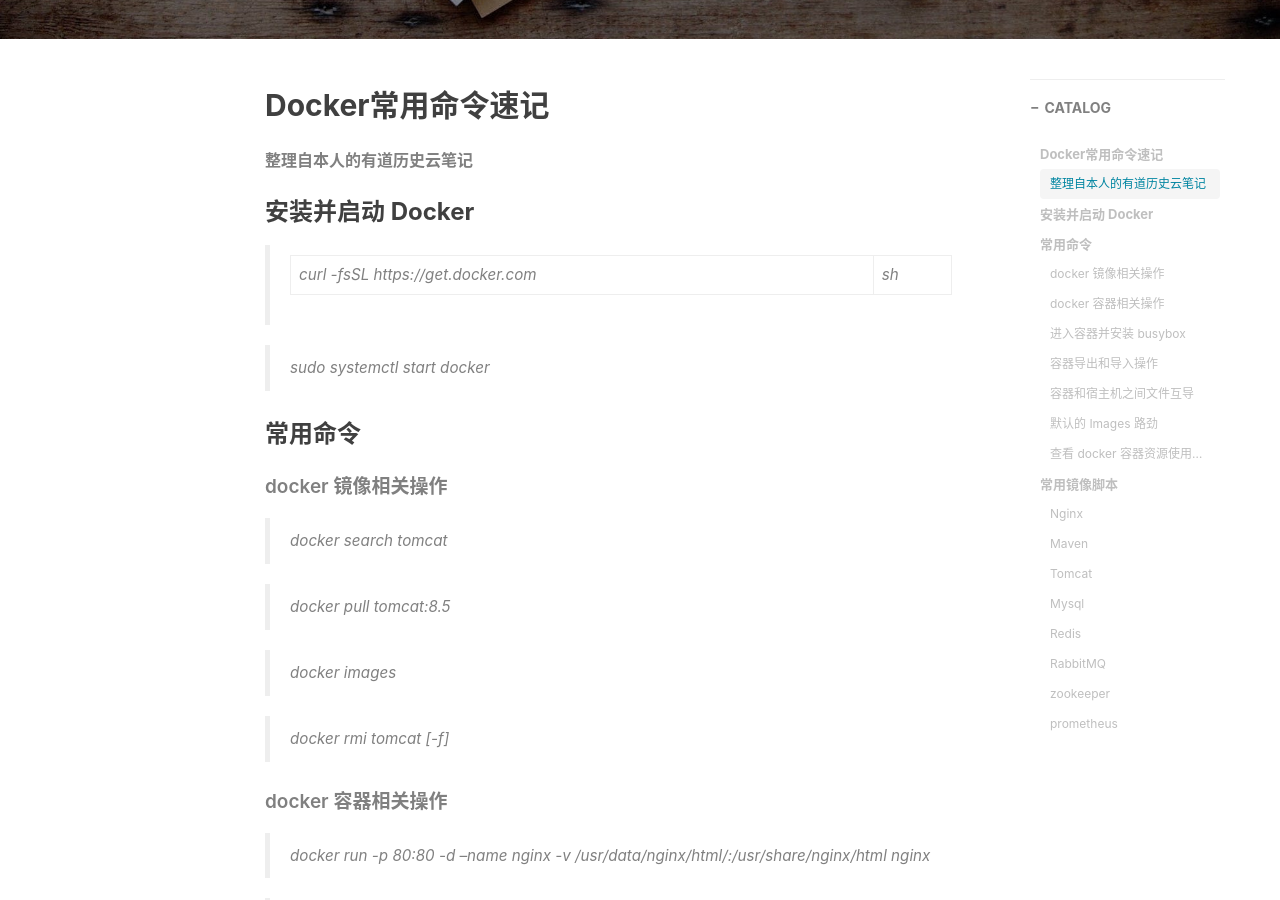
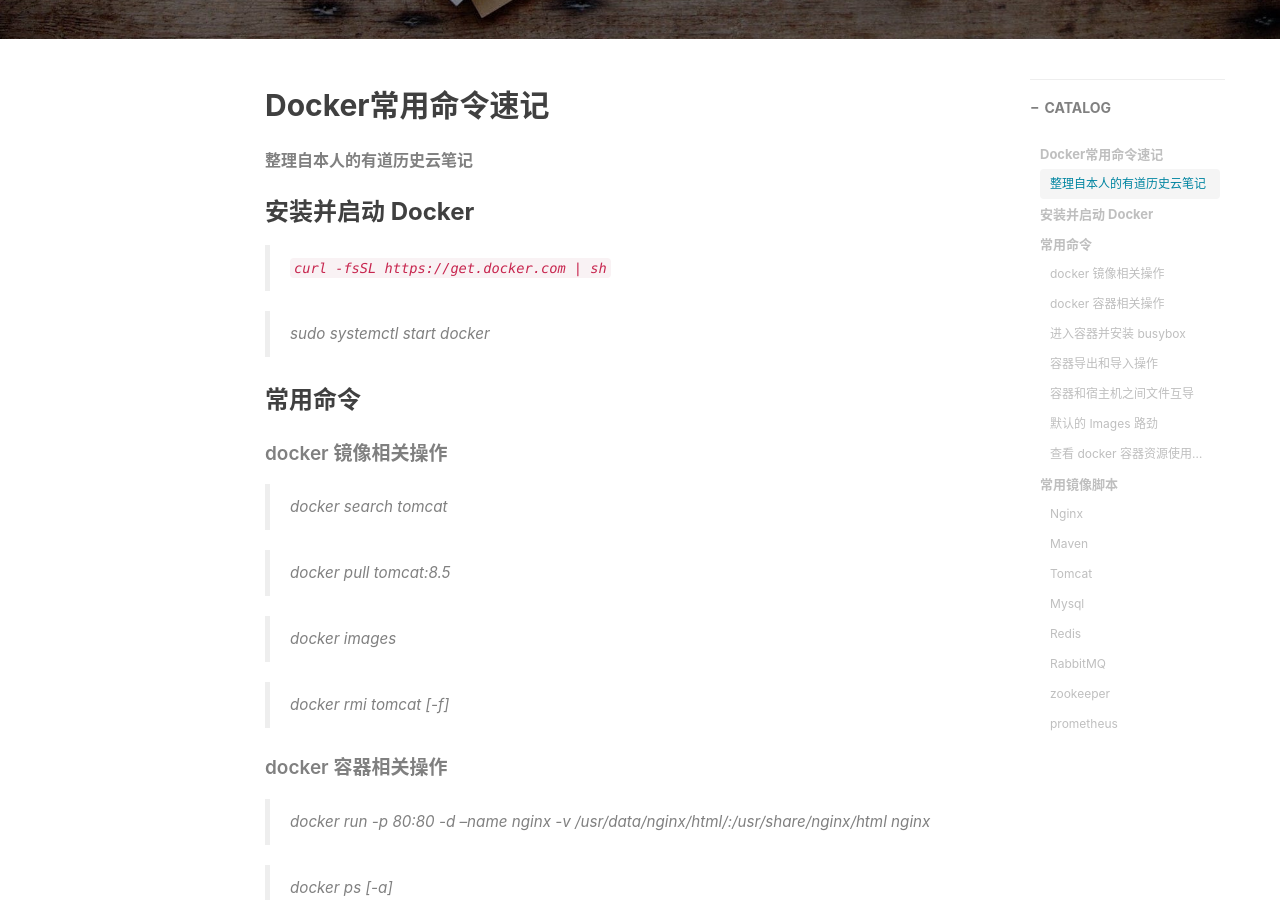
Before and after one commit to GlxyDbyz/glxydbyz.github.io, a Jekyll site: the page built from _posts/2018-03-12-Docker常用命令速记.md, in a window 1280 px wide and 900 px high, scrolled down 484 px. Built offline with Jekyll 4.4.1, drawn with Linux system fonts in a browser that asks for light colours; nearby versions of some CDN libraries; comment, search, counter and statistics services are not loaded.

````diff
--- a/_posts/2018-03-12-Docker常用命令速记.md
+++ b/_posts/2018-03-12-Docker常用命令速记.md
@@ -17,7 +17,7 @@ tags:
 
 ### 安装并启动 Docker
 
->  curl -fsSL https://get.docker.com | sh
+>  ```curl -fsSL https://get.docker.com | sh```
 
 > sudo systemctl start docker
 
````
